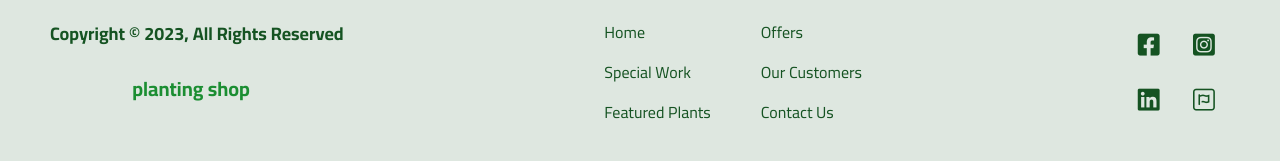
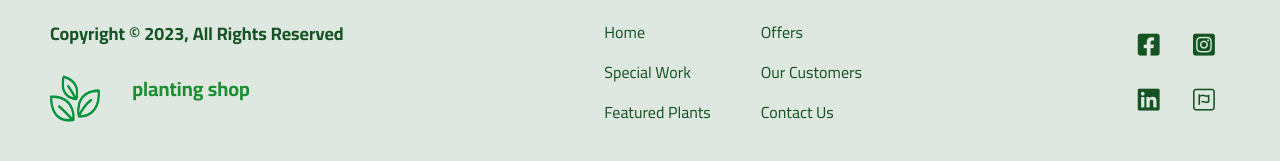
Before and after one commit to amr-elsayed19/planting-shop, a plain HTML site: page index.html in a window 1280 px wide. Shown: the part 3296-3457 px from the top of the page. Drawn offline with Linux system fonts and the light colour scheme; the site is published under a folder, as on GitHub Pages, so addresses that start at the root find nothing.

Commit message:
Update index.html

```diff
--- a/index.html
+++ b/index.html
@@ -372,7 +372,7 @@
                 <div class="part1">
                     <h4>Copyright &copy; 2023, All Rights Reserved</h4>
                     <div class="logo">
-                        <img src="/images/logo.png" alt="">
+                        <img src="images/logo.png" alt="">
                         <h4>planting shop</h4>
                     </div><!-- logo -->
                 </div><!-- part1 -->
```
